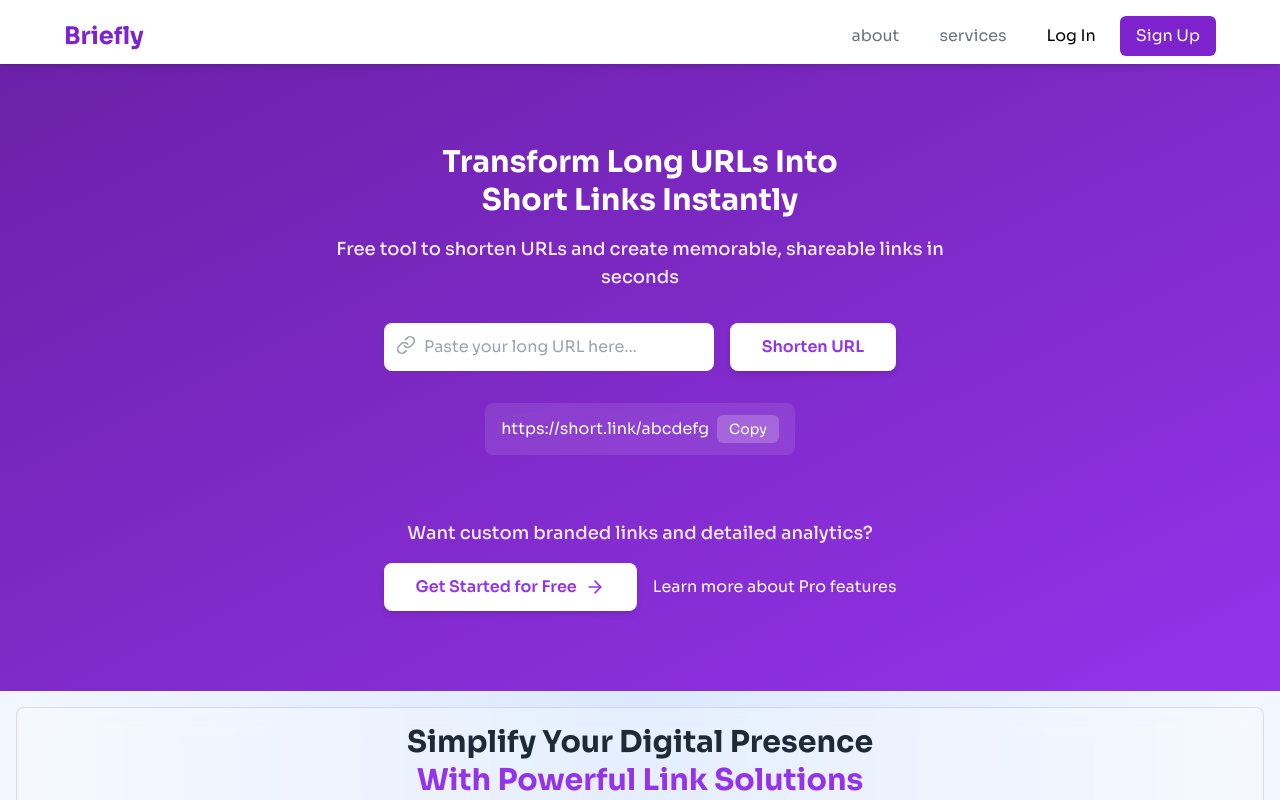
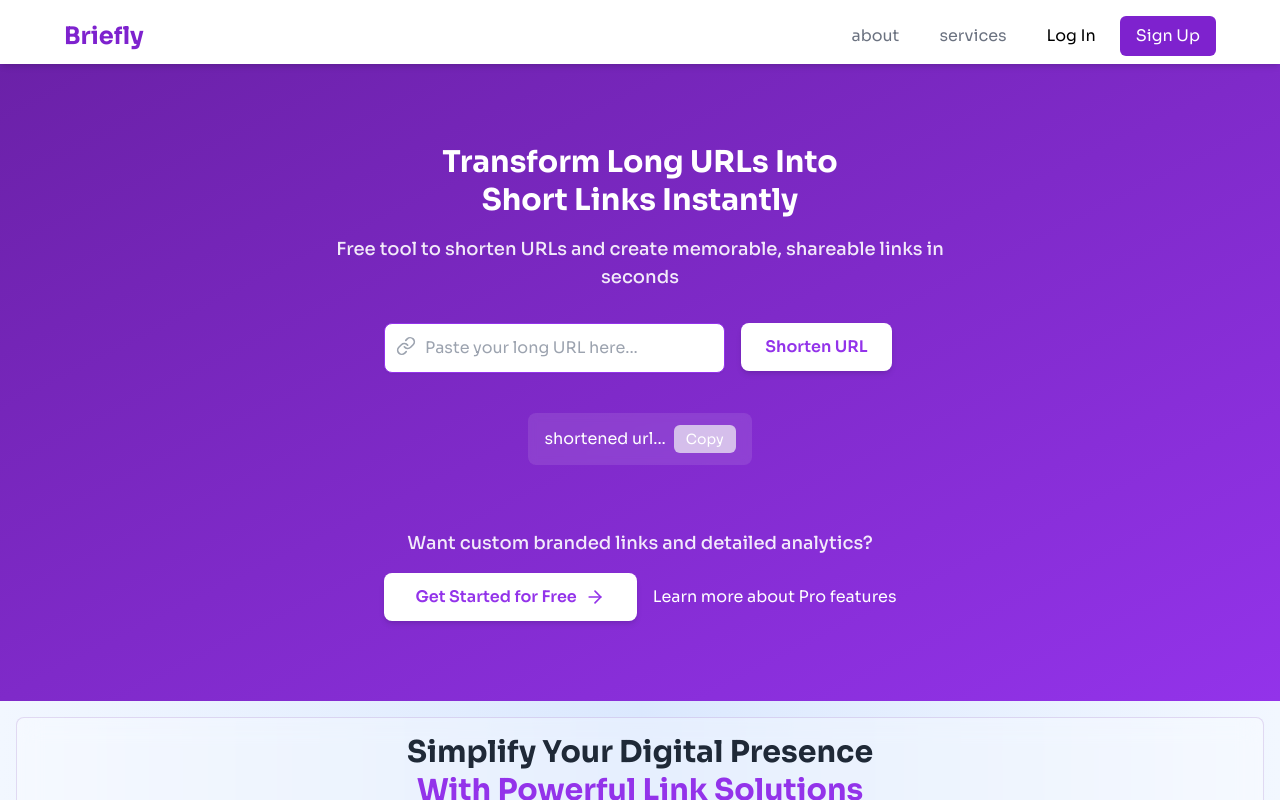
Before and after one commit to Uss-Momas/briefly, a React (Vite) app in the folder web-refactored/: page / in a window 1280 px wide. Shown: the top 800 px of the page. Built offline with nearby package versions, Linux system fonts and the light colour scheme.

Commit message:
integrating the short link anonimously functionality

```diff
--- a/web-refactored/src/Validations/validations.jsx
+++ b/web-refactored/src/Validations/validations.jsx
@@ -13,3 +13,8 @@ export const loginSchema = z.object({
     email: z.string().email({ message: "Email is not valid" }),
     password: z.string({ message: "Password must be letters, numbers and special characters" }).min(1, { message: "Password can't be empty" }),
 });
+
+const urlPattern = /^(https?:\/\/)?(www\.)?[-a-zA-Z0-9@:%._+~#=]{1,256}\.[a-zA-Z0-9()]{1,6}\b([-a-zA-Z0-9()@:%_+.~#?&//=]*)/;
+export const shortURLAnon = z.object({
+    originalUrl: z.string().regex(urlPattern, { message: "Provide a valid URL" }),
+});
--- a/web-refactored/src/pages/Home/index.jsx
+++ b/web-refactored/src/pages/Home/index.jsx
@@ -1,17 +1,58 @@
 import { AlignJustify, ArrowRight, ChartNoAxesColumn, Link2, Linkedin, LinkedinIcon, LinkIcon, LockIcon, LucideLink, Mail, MessageCircle, Twitter, X } from "lucide-react";
+import { copyToClipboard } from "../../utils/utils";
+import { Link } from "react-router-dom";
+import { shortURLAnon } from "../../Validations/validations";
+import { useAuth } from '../../hooks/useAuth';
+import { useForm } from "react-hook-form";
 import { useState } from "react";
-import { Link } from "react-router-dom";
-import { useAuth } from '../../hooks/useAuth';
+import { zodResolver } from "@hookform/resolvers/zod";
+import axios from "../../api/axios";
 import Card from "../../components/Card";
 import ProfilePicture from "../../assets/riscos.webp";
+import appendUrl from "../../utils/appendUrl";
 
 export default function Home() {
     const [mobileNav, setMobileNav] = useState(false);
-    const { auth } = useAuth();
+    const { auth, isLoading } = useAuth();
+    const [shortUrl, setShortUrl] = useState(undefined);
+    const [isCopied, setIsCopied] = useState(false);
+    const { formState: { errors }, handleSubmit, register, setError, clearErrors } = useForm({
+        resolver: zodResolver(shortURLAnon),
+    });
+
+    if (isLoading) return <>Loading....</>;
 
     const handleMenuClick = (event) => {
         event.preventDefault();
         setMobileNav(!mobileNav);
+    }
+
+    const handleUrlShortening = async (data) => {
+        try {
+            console.log(data);
+            const response = await axios.post("/shortlinks/anonimous", data);
+            const { shortlink } = response.data;
+            const url = await appendUrl(shortlink.code);
+            setShortUrl(url);
+        } catch (error) {
+            if (error.response) {
+                const errorResponse = error.response.data;
+                const { errors = [], message } = errorResponse;
+                const errorMessages = errors.map((e) => e.message);
+                setError("root", { message: [message, ...errorMessages] });
+                setTimeout(clearErrors, 2500);
+                console.log("Landing Page errors: ", errorResponse);
+            } else {
+                console.log("Landing Page errors: ", error);
+            }
+        }
+    }
+
+    const handleShortUrlCopy = async () => {
+        await copyToClipboard(shortUrl);
+        console.log("clickedd");
+        setIsCopied(true);
+        setTimeout(() => setIsCopied(false), 2000);
     }
 
     return (
@@ -19,7 +60,7 @@ export default function Home() {
             <header className="fixed w-full h-16 z-50 bg-white shadow-md">
                 <nav>
                     <div className="flex items-center justify-between p-2 sm:px-16 sm:py-4">
-                        <a href="#home">
+                        <a href="">
                             <span className="text-purple-700 text-2xl font-bold" >Briefly</span>
                         </a>
                         <ul className="flex gap-2 items-center max-sm:hidden transition ease-in-out">
@@ -74,7 +115,7 @@ export default function Home() {
             <main className="pt-16">
                 {/* TO SHORT ANONYMOUSLY */}
                 <section id="home" className="bg-gradient-to-br from-purple-800 to-purple-600 flex flex-col items-center gap-8 py-20 px-5 scroll-mt-16">
-                    <div className="flex flex-col gap-4 text-center max-w-2xl">
+                    <div className="flex flex-col gap-4 text-center max-w-2xl ">
                         <h1 className="text-white font-bold text-3xl leading-tight">
                             Transform Long URLs Into
                             <span className="block">Short Links Instantly</span>
@@ -85,24 +126,37 @@ export default function Home() {
                     </div>
                     {
                         !auth && (<>
-                            <div className="flex flex-col gap-4 sm:flex-row w-full max-w-lg">
-                                <div className="flex-1 relative">
-                                    <LinkIcon className="absolute left-3 top-1/4 text-gray-400 w-5 h-5" />
-                                    <input className="w-full outline-none focus:ring-2 focus:ring-purple-300 shadow-sm rounded-lg border-0 py-3 px-4 pl-10" type="url" placeholder="Paste your long URL here..." />
+                            <form onSubmit={handleSubmit(handleUrlShortening)} className="flex flex-col gap-4 sm:flex-row w-full max-w-lg">
+                                <div className="flex flex-col gap-2  sm:w-4/6">
+                                    <div className="flex-1 relative">
+                                        <LinkIcon className="absolute left-3 top-1/4 text-gray-400 w-5 h-5" />
+                                        <input {...register("originalUrl")} aria-invalid={errors.originalUrl ? "true" : "false"} className="w-full border border-purple-600 outline-none focus:ring-2 focus:ring-purple-300 shadow-sm rounded-lg  aria-[invalid=true]:border-yellow-300 aria-[invalid=true]:ring-yellow-500 py-3 px-4 pl-10" type="text" placeholder="Paste your long URL here..." />
+                                    </div>
+                                    <span className="text-sm text-yellow-300">{errors.originalUrl && errors.originalUrl.message}</span>
                                 </div>
-                                <button className="flex items-center justify-center gap-2 bg-white text-purple-600 rounded-lg font-semibold transition-all shadow-md hover:bg-purple-50 hover:shadow-lg hover:scale-95 duration-150 py-3 px-8" type="submit">Shorten URL</button>
-                            </div>
+                                <div className="flex flex-col gap-2">
+                                    <button className="bg-white text-purple-600 rounded-lg font-semibold transition-all shadow-md hover:bg-purple-50 hover:shadow-lg hover:scale-95 duration-150 py-3 px-8 sm:px-6" type="submit">Shorten URL</button>
+                                    <span className="text-sm text-yellow-300">{errors.root && errors.root.message[errors.root.message.length - 1]}</span>
+                                </div>
+                            </form>
 
                             <div className="bg-white/10 backdrop-blur-sm rounded-lg
                         flex items-center justify-between
                         py-3 px-4 text-white">
-                                <a href={"https://short.link/abcdefg"} target="_blank" className="group-hover:text-white/80
+                                {
+                                    shortUrl ? (<a href={shortUrl} target="_blank" className="group-hover:text-white/80
                            transition-colors">
-                                    https://short.link/abcdefg
-                                </a>
-                                <button className="text-sm bg-white/20 hover:bg-white/30
-                               rounded-md py-1 px-3 ml-2 transition-colors">
-                                    Copy
+                                        {shortUrl}
+                                    </a>) : (
+                                        <span className="group-hover:text-white/80
+                                        transition-colors">shortened url... </span>
+                                    )
+                                }
+                                <button onClick={handleShortUrlCopy} className="text-sm bg-white/20 hover:bg-white/30
+                               rounded-md py-1 px-3 ml-2 transition-colors disabled:bg-gray-100/70" disabled={shortUrl ? false : true}>
+                                    {
+                                        !isCopied ? "Copy" : "Copied!"
+                                    }
                                 </button>
                             </div>
                         </>)
--- /dev/null
+++ b/web-refactored/src/utils/appendUrl.js
@@ -0,0 +1,4 @@
+export default async function appendUrl(code) {
+    const url = `${window.location.origin}/${code}`;
+    return url;
+}
--- /dev/null
+++ b/web-refactored/src/utils/utils.js
@@ -0,0 +1,3 @@
+export async function copyToClipboard(text) {
+    return await navigator.clipboard.writeText(text);
+}
```
